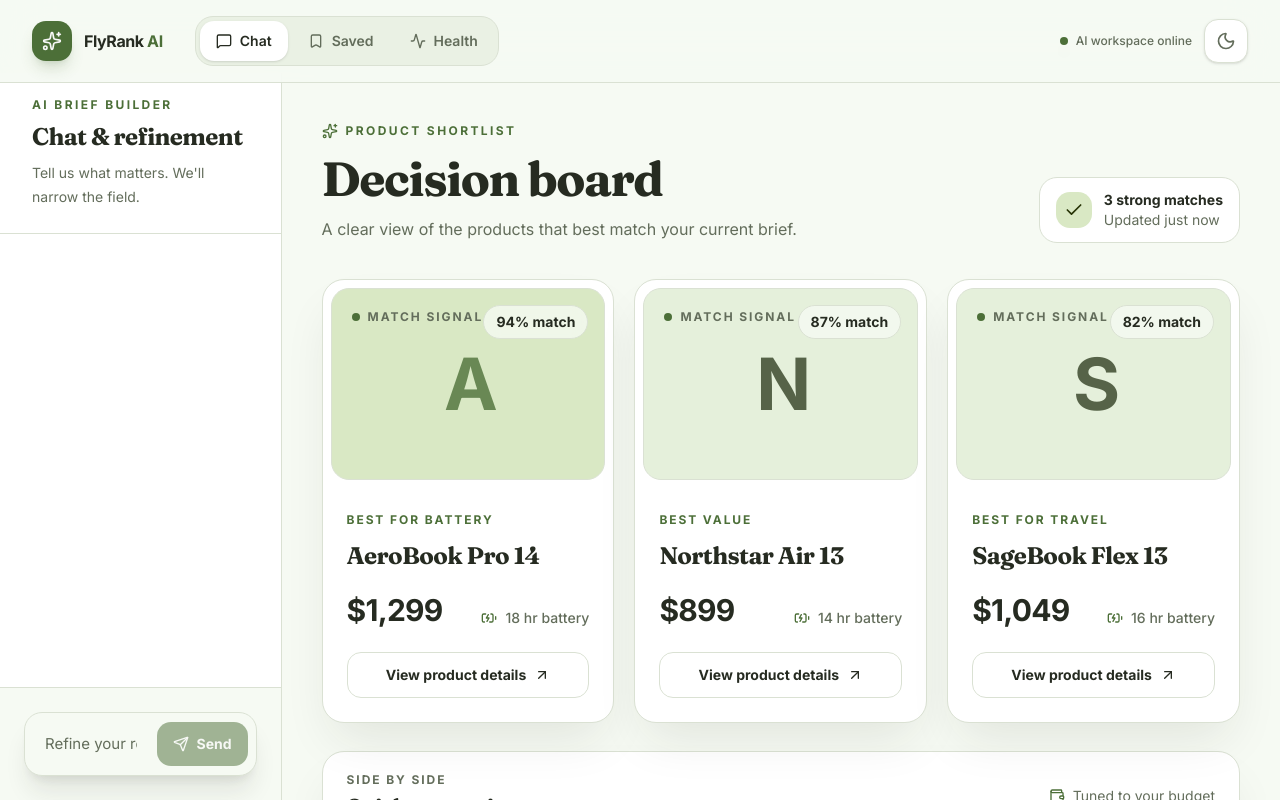
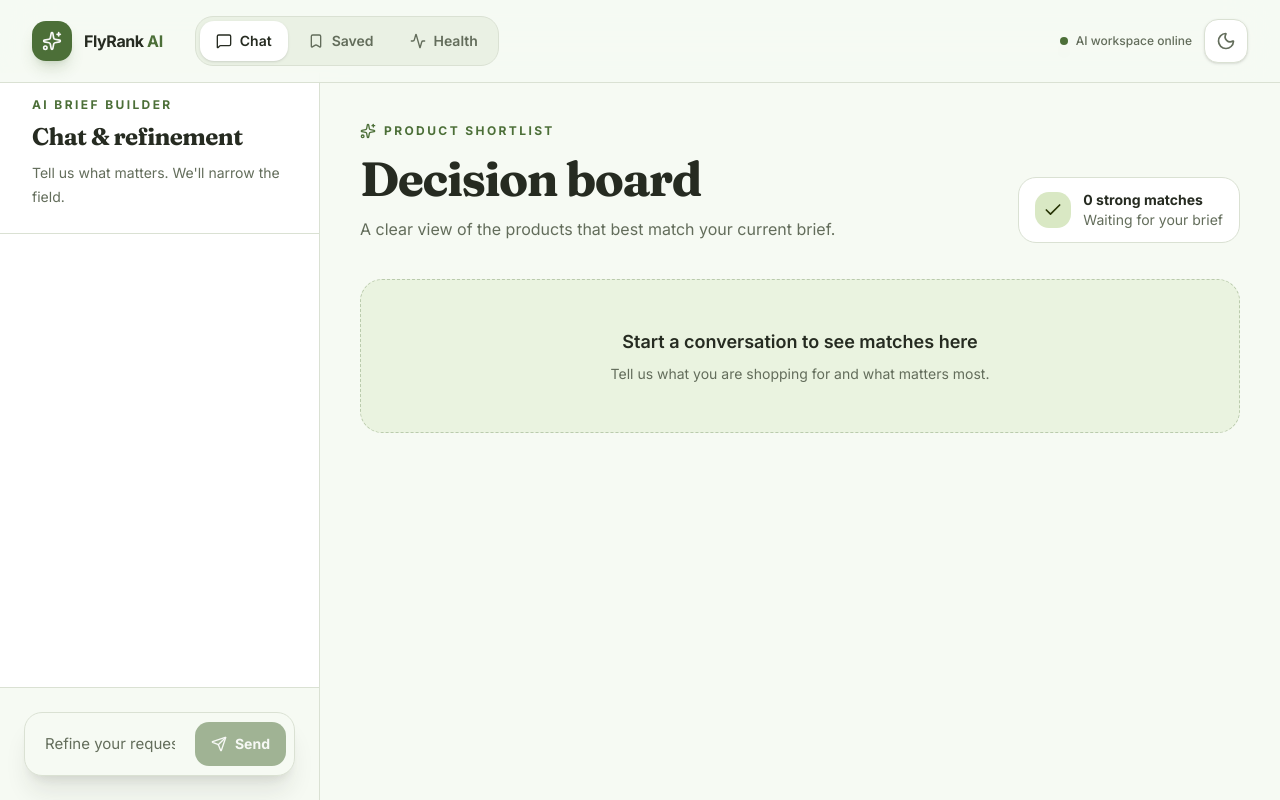
Before and after one commit to Anusaini-12/flyrank-ai-capstone, a Next.js app: page / in a window 1280 px wide. Shown: the top 800 px of the page. Built offline with nearby package versions, Linux system fonts and the light colour scheme.

Commit message:
feat: add searchProducts tool with typed states and real Decision board

```diff
--- a/app/page.tsx
+++ b/app/page.tsx
@@ -1,17 +1,43 @@
+"use client";
+
+import { useChat } from "@ai-sdk/react";
+import { DefaultChatTransport } from "ai";
 import { ArrowUpRight, BatteryCharging, Check, Sparkles, Wallet } from "lucide-react";
-import ChatPanel from "@/components/chat/ChatPanel";
 
-const products = [
-  { initial: "A", name: "AeroBook Pro 14", label: "Best for battery", price: "$1,299", match: "94%", detail: "18 hr battery", tone: "pink", href: "#aerobook-pro-14" },
-  { initial: "N", name: "Northstar Air 13", label: "Best value", price: "$899", match: "87%", detail: "14 hr battery", tone: "plum", href: "#northstar-air-13" },
-  { initial: "S", name: "SageBook Flex 13", label: "Best for travel", price: "$1,049", match: "82%", detail: "16 hr battery", tone: "sage", href: "#sagebook-flex-13" },
-];
+import ChatPanel, { type ChatUIMessage } from "@/components/chat/ChatPanel";
+
+function getLatestSearchProducts(messages: ChatUIMessage[]) {
+  for (let messageIndex = messages.length - 1; messageIndex >= 0; messageIndex -= 1) {
+    const message = messages[messageIndex];
+
+    for (let partIndex = message.parts.length - 1; partIndex >= 0; partIndex -= 1) {
+      const part = message.parts[partIndex];
+
+      if (part.type === "tool-searchProducts" && part.state === "output-available") {
+        return part.output.products;
+      }
+    }
+  }
+
+  return [];
+}
 
 export default function Home() {
+  const { messages, sendMessage, status, stop, regenerate } = useChat<ChatUIMessage>({
+    transport: new DefaultChatTransport({ api: "/api/chat" }),
+  });
+  const searchProducts = getLatestSearchProducts(messages);
+
   return (
-    <main className="flex min-h-[calc(100svh-73px)] flex-1 flex-col bg-transparent md:h-[calc(100svh-73px)] md:min-h-0 md:flex-row md:overflow-hidden">
-      <ChatPanel />
-      <section className="min-w-0 flex-1 overflow-y-auto px-5 py-8 md:ml-[28%] lg:ml-[24%] lg:px-10 lg:py-10 xl:ml-[22%]">
+    <main className="flex min-h-[calc(100dvh-73px)] flex-1 flex-col bg-transparent md:h-[calc(100dvh-73px)] md:min-h-0 md:flex-row md:overflow-hidden">
+      <ChatPanel
+        messages={messages}
+        sendMessage={sendMessage}
+        status={status}
+        stop={stop}
+        regenerate={regenerate}
+      />
+      <section className="min-w-0 flex-1 overflow-y-auto px-5 py-8 md:ml-[32%] lg:ml-[28%] lg:px-10 lg:py-10 xl:ml-[25%]">
         <div className="mx-auto max-w-[1100px]">
           <header className="mb-9 flex flex-col justify-between gap-6 lg:flex-row lg:items-end">
             <div>
@@ -21,32 +47,39 @@ export default function Home() {
             </div>
             <div className="flex items-center gap-3 rounded-2xl border border-border bg-card px-4 py-3 text-sm text-muted-foreground">
               <span className="flex size-9 items-center justify-center rounded-xl bg-accent text-accent-foreground"><Check className="size-5" /></span>
-              <span><strong className="block text-foreground">3 strong matches</strong>Updated just now</span>
+              <span><strong className="block text-foreground">{searchProducts.length} strong matches</strong>{searchProducts.length > 0 ? "Updated just now" : "Waiting for your brief"}</span>
             </div>
           </header>
 
-          <div className="grid gap-5 grid-cols-1 sm:grid-cols-2 xl:grid-cols-3">
-            {products.map((product) => (
+          <div className="grid gap-5 grid-cols-1 md:grid-cols-2 xl:grid-cols-3">
+            {searchProducts.length > 0 ? searchProducts.map((product, index) => (
               <article key={product.name} className="group overflow-hidden rounded-3xl border border-border bg-card shadow-2xl shadow-foreground/10 transition-transform duration-300 hover:-translate-y-1 hover:border-primary/50">
-                <div className={`relative m-2 flex h-48 items-center justify-center overflow-hidden rounded-2xl border border-border ${product.tone === "pink" ? "bg-accent" : "bg-secondary"}`}>
+                <div className={`relative m-2 flex h-48 items-center justify-center overflow-hidden rounded-2xl border border-border ${index === 0 ? "bg-accent" : "bg-secondary"}`}>
                   <div className="absolute left-5 top-5 flex items-center gap-2 text-xs font-bold uppercase tracking-[0.16em] text-muted-foreground"><span className="size-2 rounded-full bg-primary" />Match signal</div>
-                  <span className={`text-7xl font-bold tracking-[-0.08em] ${product.tone === "pink" ? "text-primary/80" : "text-secondary-foreground/80"}`}>{product.initial}</span>
-                  <span className="absolute right-4 top-4 rounded-full border border-border bg-background/80 px-3 py-1.5 text-sm font-bold text-foreground backdrop-blur-sm">{product.match} match</span>
+                  <span className={`text-7xl font-bold tracking-[-0.08em] ${index === 0 ? "text-primary/80" : "text-secondary-foreground/80"}`}>{product.name.charAt(0)}</span>
+                  <span className="absolute right-4 top-4 rounded-full border border-border bg-background/80 px-3 py-1.5 text-sm font-bold text-foreground backdrop-blur-sm">Recommended</span>
                 </div>
                 <div className="p-6">
-                  <p className="text-xs font-bold uppercase tracking-[0.16em] text-primary">{product.label}</p>
+                  <p className="text-xs font-bold uppercase tracking-[0.16em] text-primary">{product.matchReasons[0] ?? "Recommended match"}</p>
                   <h2 className="mt-3 text-2xl font-bold tracking-tight text-foreground">{product.name}</h2>
-                  <div className="mt-5 flex items-end justify-between gap-4"><p className="text-3xl font-bold tracking-tight text-foreground">{product.price}</p><span className="flex items-center gap-2 text-sm font-medium text-muted-foreground"><BatteryCharging className="size-4 text-primary" />{product.detail}</span></div>
-                  <a href={product.href} className="mt-6 flex items-center justify-center gap-2 rounded-xl border border-border px-4 py-3 text-sm font-bold text-foreground transition-colors hover:border-primary hover:bg-primary hover:text-primary-foreground">View product details<ArrowUpRight className="size-4" /></a>
+                  <div className="mt-5 flex items-end justify-between gap-4"><p className="text-3xl font-bold tracking-tight text-foreground">${product.price.toLocaleString()}</p><span className="flex items-center gap-2 text-sm font-medium text-muted-foreground"><BatteryCharging className="size-4 text-primary" />{product.batteryLife}</span></div>
+                  <a href={`#${product.name.toLowerCase().replaceAll(" ", "-")}`} className="mt-6 flex items-center justify-center gap-2 rounded-xl border border-border px-4 py-3 text-sm font-bold text-foreground transition-colors hover:border-primary hover:bg-primary hover:text-primary-foreground">View product details<ArrowUpRight className="size-4" /></a>
                 </div>
               </article>
-            ))}
+            )) : (
+              <div className="col-span-full rounded-3xl border border-dashed border-primary/30 bg-accent/40 px-6 py-12 text-center">
+                <p className="text-lg font-semibold text-foreground">Start a conversation to see matches here</p>
+                <p className="mt-2 text-sm text-muted-foreground">Tell us what you are shopping for and what matters most.</p>
+              </div>
+            )}
           </div>
 
-          <section className="mt-7 overflow-hidden rounded-3xl border border-border bg-card shadow-2xl shadow-foreground/10">
-            <div className="flex flex-col justify-between gap-3 border-b border-border px-6 py-5 sm:flex-row sm:items-center"><div><p className="text-xs font-bold uppercase tracking-[0.16em] text-muted-foreground">Side by side</p><h2 className="mt-1 text-xl font-bold text-foreground">Quick comparison</h2></div><span className="flex items-center gap-2 text-sm text-muted-foreground"><Wallet className="size-4 text-primary" />Tuned to your budget</span></div>
-            <div className="overflow-x-auto"><table className="w-full min-w-[48rem] text-left text-base"><thead className="bg-muted text-xs uppercase tracking-[0.14em] text-muted-foreground"><tr><th scope="col" className="px-6 py-4 font-bold">Feature</th><th scope="col" className="px-6 py-4 font-bold">AeroBook Pro 14</th><th scope="col" className="px-6 py-4 font-bold">Northstar Air 13</th><th scope="col" className="px-6 py-4 font-bold">SageBook Flex 13</th></tr></thead><tbody className="divide-y divide-border text-muted-foreground"><tr><th scope="row" className="px-6 py-5 font-semibold text-foreground">Price</th><td className="px-6 py-5 font-semibold text-primary">$1,299</td><td className="px-6 py-5 font-semibold text-secondary-foreground">$899</td><td className="px-6 py-5 font-semibold text-primary">$1,049</td></tr><tr><th scope="row" className="px-6 py-5 font-semibold text-foreground">Battery life</th><td className="px-6 py-5">18 hours</td><td className="px-6 py-5">14 hours</td><td className="px-6 py-5">16 hours</td></tr></tbody></table></div>
-          </section>
+          {searchProducts.length > 0 && (
+            <section className="mt-7 overflow-hidden rounded-3xl border border-border bg-card shadow-2xl shadow-foreground/10">
+              <div className="flex flex-col justify-between gap-3 border-b border-border px-6 py-5 sm:flex-row sm:items-center"><div><p className="text-xs font-bold uppercase tracking-[0.16em] text-muted-foreground">Side by side</p><h2 className="mt-1 text-xl font-bold text-foreground">Quick comparison</h2></div><span className="flex items-center gap-2 text-sm text-muted-foreground"><Wallet className="size-4 text-primary" />Tuned to your budget</span></div>
+              <div className="overflow-x-auto"><table className="w-full min-w-[48rem] text-left text-base"><thead className="bg-muted text-xs uppercase tracking-[0.14em] text-muted-foreground"><tr><th scope="col" className="bg-primary px-6 py-4 font-bold text-primary-foreground">Feature</th>{searchProducts.map((product) => <th scope="col" className="px-6 py-4 font-bold" key={product.name}>{product.name}</th>)}</tr></thead><tbody className="divide-y divide-border text-muted-foreground"><tr><th scope="row" className="bg-accent px-6 py-5 font-semibold text-accent-foreground">Price</th>{searchProducts.map((product) => <td className="px-6 py-5 font-semibold text-primary" key={`${product.name}-price`}>${product.price.toLocaleString()}</td>)}</tr><tr><th scope="row" className="bg-accent px-6 py-5 font-semibold text-accent-foreground">Battery life</th>{searchProducts.map((product) => <td className="px-6 py-5" key={`${product.name}-battery`}>{product.batteryLife}</td>)}</tr><tr><th scope="row" className="bg-accent px-6 py-5 font-semibold text-accent-foreground">Match reasons</th>{searchProducts.map((product) => <td className="px-6 py-5" key={`${product.name}-reasons`}>{product.matchReasons.join(", ")}</td>)}</tr></tbody></table></div>
+            </section>
+          )}
         </div>
       </section>
     </main>
--- a/components/chat/ChatPanel.tsx
+++ b/components/chat/ChatPanel.tsx
@@ -1,11 +1,28 @@
 "use client";
 
-import { useChat } from "@ai-sdk/react";
-import { DefaultChatTransport } from "ai";
+import type { UseChatHelpers } from "@ai-sdk/react";
+import type { InferUITools, UIMessage } from "ai";
 import { FormEvent, useEffect, useRef, useState } from "react";
-import { Send, Square } from "lucide-react";
+import { RotateCcw, Send, Square } from "lucide-react";
 import ReactMarkdown from "react-markdown";
 import remarkGfm from "remark-gfm";
+
+import ToolProductCard from "@/components/chat/ToolProductCard";
+import { searchProductsTool } from "@/lib/tools/search-products";
+
+export type ChatUIMessage = UIMessage<
+  unknown,
+  never,
+  InferUITools<{ searchProducts: typeof searchProductsTool }>
+>;
+export type ChatPanelProps = Pick<
+  UseChatHelpers<ChatUIMessage>,
+  "messages" | "sendMessage" | "status" | "stop" | "regenerate"
+>;
+type SearchProductsPart = Extract<
+  ChatUIMessage["parts"][number],
+  { type: "tool-searchProducts" }
+>;
 
 function splitMarkdownBlocks(text: string, isStreaming: boolean) {
   const completedBlocks: string[] = [];
@@ -63,10 +80,69 @@ function AssistantMessage({ text, isStreaming }: { text: string; isStreaming: bo
   );
 }
 
-export default function ChatPanel() {
-  const { messages, sendMessage, status, stop } = useChat({
-    transport: new DefaultChatTransport({ api: "/api/chat" }),
-  });
+function SearchProductsPartView({
+  part,
+  onRetry,
+}: {
+  part: SearchProductsPart;
+  onRetry: () => void;
+}) {
+  if (part.state === "input-streaming") {
+    return (
+      <div className="animate-pulse rounded-xl border border-border/70 bg-background/60 px-4 py-3 text-sm text-muted-foreground">
+        Figuring out what to search for...
+      </div>
+    );
+  }
+
+  if (part.state === "input-available") {
+    return (
+      <div className="rounded-xl border border-primary/20 bg-primary/5 px-4 py-3 text-sm text-primary">
+        Searching for {part.input.category}...
+      </div>
+    );
+  }
+
+  if (part.state === "output-error") {
+    return (
+      <div className="rounded-xl border border-destructive/25 bg-destructive/5 px-4 py-4 text-sm text-foreground">
+        <p className="font-semibold">The product search couldn&apos;t complete.</p>
+        <p className="mt-1 text-muted-foreground">Try again and we&apos;ll take another look.</p>
+        <button
+          type="button"
+          onClick={onRetry}
+          className="mt-3 inline-flex items-center gap-2 rounded-lg border border-border bg-background px-3 py-2 text-xs font-semibold text-foreground transition-colors hover:border-primary hover:text-primary"
+        >
+          <RotateCcw className="size-3.5" />
+          Retry search
+        </button>
+      </div>
+    );
+  }
+
+  if (part.state !== "output-available") {
+    return null;
+  }
+
+  return (
+    <div className="space-y-2 rounded-xl border border-border bg-background/70 p-3">
+      <p className="text-xs font-bold uppercase tracking-[0.14em] text-muted-foreground">
+        Product matches
+      </p>
+      {part.output.products.map((product) => (
+        <ToolProductCard key={product.id} product={product} />
+      ))}
+    </div>
+  );
+}
+
+export default function ChatPanel({
+  messages,
+  sendMessage,
+  status,
+  stop,
+  regenerate,
+}: ChatPanelProps) {
   const [draft, setDraft] = useState("");
   const [isAtBottom, setIsAtBottom] = useState(true);
   const messagesContainerRef = useRef<HTMLDivElement>(null);
@@ -133,7 +209,7 @@ export default function ChatPanel() {
   }
 
   return (
-    <section className="flex h-[calc(100svh-73px)] min-h-0 flex-1 flex-col border-b border-border bg-card md:fixed md:bottom-0 md:left-0 md:top-[73px] md:z-30 md:h-auto md:flex-none md:w-[28%] md:border-b-0 md:border-r lg:w-[24%] xl:w-[22%]">
+    <section className="flex h-[calc(100dvh-73px)] min-h-0 flex-1 flex-col overflow-hidden border-b border-border bg-card md:fixed md:bottom-0 md:left-0 md:top-[73px] md:z-30 md:h-auto md:flex-none md:w-[32%] md:border-b-0 md:border-r lg:w-[28%] xl:w-[25%]">
       <div className="border-b border-border px-6 py-6 lg:px-8">
         <p className="text-xs font-bold uppercase tracking-[0.2em] text-primary">
           AI brief builder
@@ -146,7 +222,7 @@ export default function ChatPanel() {
 
       <div
         ref={messagesContainerRef}
-        className="relative min-h-0 flex-1 space-y-4 overflow-y-auto overscroll-contain px-6   py-7"
+        className="relative min-h-0 flex-1 space-y-4 overflow-y-auto overscroll-contain touch-pan-y px-6 py-7"
       >
         {messages.map((message) => (
           <article
@@ -161,6 +237,7 @@ export default function ChatPanel() {
               {message.role === "user" ? "You" : "FlyRank AI"}
             </p> */}
             {message.role === "assistant" ? (
+              <>
                 <AssistantMessage
                   text={message.parts
                     .filter((part) => part.type === "text")
@@ -168,6 +245,18 @@ export default function ChatPanel() {
                     .join("")}
                   isStreaming={isGenerating}
                 />
+                <div className="mt-4 space-y-3">
+                  {message.parts.map((part, index) =>
+                    part.type === "tool-searchProducts" ? (
+                      <SearchProductsPartView
+                        key={`${message.id}-search-${index}`}
+                        part={part}
+                        onRetry={() => void regenerate()}
+                      />
+                    ) : null,
+                  )}
+                </div>
+              </>
             ) : (
               <div className="min-w-0 break-words text-[15px] leading-7">
                 {message.parts.map((part, index) =>
--- /dev/null
+++ b/components/chat/ToolProductCard.tsx
@@ -0,0 +1,39 @@
+import { BatteryCharging } from "lucide-react";
+
+type ToolProduct = {
+  name: string;
+  price: number;
+  batteryLife: string;
+  matchReasons: readonly string[];
+};
+
+type ToolProductCardProps = {
+  product: ToolProduct;
+};
+
+export default function ToolProductCard({ product }: ToolProductCardProps) {
+  return (
+    <article className="overflow-hidden rounded-2xl border border-border bg-card shadow-sm">
+      <div className="flex items-center justify-between gap-3 border-b border-border bg-secondary px-4 py-3">
+        <p className="min-w-0 font-bold text-foreground">{product.name}</p>
+        <p className="shrink-0 text-lg font-bold text-primary">${product.price}</p>
+      </div>
+      <div className="p-4">
+        <div className="flex items-center gap-2 text-sm font-medium text-muted-foreground">
+          <BatteryCharging className="size-4 text-primary" />
+          <span>{product.batteryLife} battery</span>
+        </div>
+        <ul className="mt-3 flex flex-wrap gap-2">
+          {product.matchReasons.map((reason) => (
+            <li
+              key={reason}
+              className="rounded-full border border-primary/20 bg-accent px-2.5 py-1 text-xs font-medium text-accent-foreground"
+            >
+              {reason}
+            </li>
+          ))}
+        </ul>
+      </div>
+    </article>
+  );
+}
--- a/lib/ai-config.ts
+++ b/lib/ai-config.ts
@@ -5,8 +5,8 @@ const openrouter = createOpenRouter({
 });
 
 // The OpenRouter model used by the shopping assistant.
-export const MODEL = openrouter("anthropic/claude-sonnet-4.5");
+export const MODEL = openrouter("openrouter/free");
 
 // The assistant's role and priorities when helping users shop.
 export const SYSTEM_PROMPT =
-  "You are an AI shopping assistant who helps users find products based on their needs, budget, and priorities.";
+  "You are an AI shopping assistant who helps users find products based on their needs, budget, and priorities. When the searchProducts tool returns results, do not repeat the product names, prices, or specs in text or a markdown table because the UI already renders them as cards. Instead, give a brief one or two sentence conversational summary after the tool result, such as which product you recommend and why.";
--- /dev/null
+++ b/lib/tools/search-products.ts
@@ -0,0 +1,101 @@
+import { tool } from "ai";
+import { z } from "zod";
+
+export const inputSchema = z.object({
+  category: z.string().describe("The product category to search for, such as laptops or headphones."),
+  maxPrice: z.number().optional().describe("The maximum acceptable price for the product."),
+  priorities: z
+    .array(z.string())
+    .optional()
+    .describe("The product qualities that matter most, such as battery life or budget."),
+});
+
+const products = [
+  {
+    id: "laptop-air-14",
+    name: "AeroBook Air 14",
+    price: 899,
+    category: "laptops",
+    batteryLife: "18 hours",
+    matchReasons: ["long battery life", "lightweight", "quiet keyboard"],
+  },
+  {
+    id: "laptop-pro-16",
+    name: "ForgeBook Pro 16",
+    price: 1499,
+    category: "laptops",
+    batteryLife: "12 hours",
+    matchReasons: ["high performance", "large display", "durable build"],
+  },
+  {
+    id: "headphones-quiet",
+    name: "QuietSound 700",
+    price: 299,
+    category: "headphones",
+    batteryLife: "30 hours",
+    matchReasons: ["excellent noise cancellation", "long battery life", "comfortable fit"],
+  },
+  {
+    id: "headphones-pocket",
+    name: "PocketBeat Wireless",
+    price: 99,
+    category: "headphones",
+    batteryLife: "20 hours",
+    matchReasons: ["budget friendly", "compact design", "balanced sound"],
+  },
+  {
+    id: "phone-vision",
+    name: "Vision X",
+    price: 799,
+    category: "phones",
+    batteryLife: "24 hours",
+    matchReasons: ["bright camera", "fast charging", "long battery life"],
+  },
+  {
+    id: "phone-compact",
+    name: "Mini One",
+    price: 499,
+    category: "phones",
+    batteryLife: "20 hours",
+    matchReasons: ["budget friendly", "compact design", "reliable performance"],
+  },
+] as const;
+
+type SearchProductsInput = z.infer<typeof inputSchema>;
+
+async function execute(input: SearchProductsInput) {
+  const category = input.category.trim().toLowerCase();
+  const priorities = input.priorities?.map((priority) => priority.toLowerCase()) ?? [];
+
+  const matchingProducts = products
+    .filter(
+      (product) =>
+        product.category.toLowerCase() === category &&
+        (input.maxPrice === undefined || product.price <= input.maxPrice),
+    )
+    .map((product, index) => {
+      const searchableText = [
+        product.name,
+        product.category,
+        product.batteryLife,
+        ...product.matchReasons,
+      ].join(" ").toLowerCase();
+      const priorityScore = priorities.reduce(
+        (score, priority) => score + (searchableText.includes(priority) ? 1 : 0),
+        0,
+      );
+
+      return { product, priorityScore, index };
+    })
+    .sort((left, right) => right.priorityScore - left.priorityScore || left.index - right.index)
+    .slice(0, 3)
+    .map(({ product }) => product);
+
+  return { products: matchingProducts };
+}
+
+export const searchProductsTool = tool({
+  description: "Search the product catalog by category, budget, and the qualities the shopper prioritizes.",
+  inputSchema,
+  execute,
+});
--- a/package.json
+++ b/package.json
@@ -22,7 +22,8 @@
     "react-markdown": "^10.1.0",
     "remark-gfm": "^4.0.1",
     "shadcn": "^4.21.0",
-    "tw-animate-css": "^1.4.0"
+    "tw-animate-css": "^1.4.0",
+    "zod": "^4.5.4"
   },
   "devDependencies": {
     "@tailwindcss/postcss": "^4",
```
Also changed, not shown: app/api/chat/route.ts (+5 -2 lines), 2 other files (tests, documents, lock files or other folders). Lines whose indentation alone changed are shown as unchanged.
